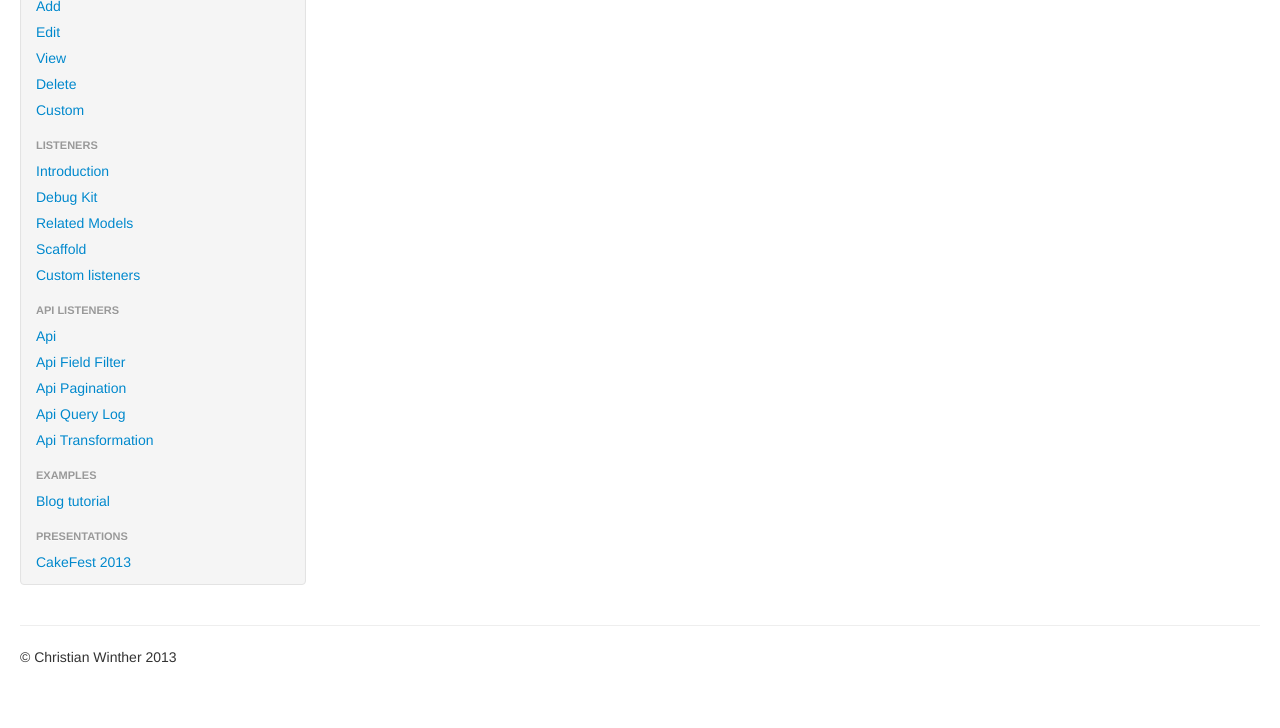
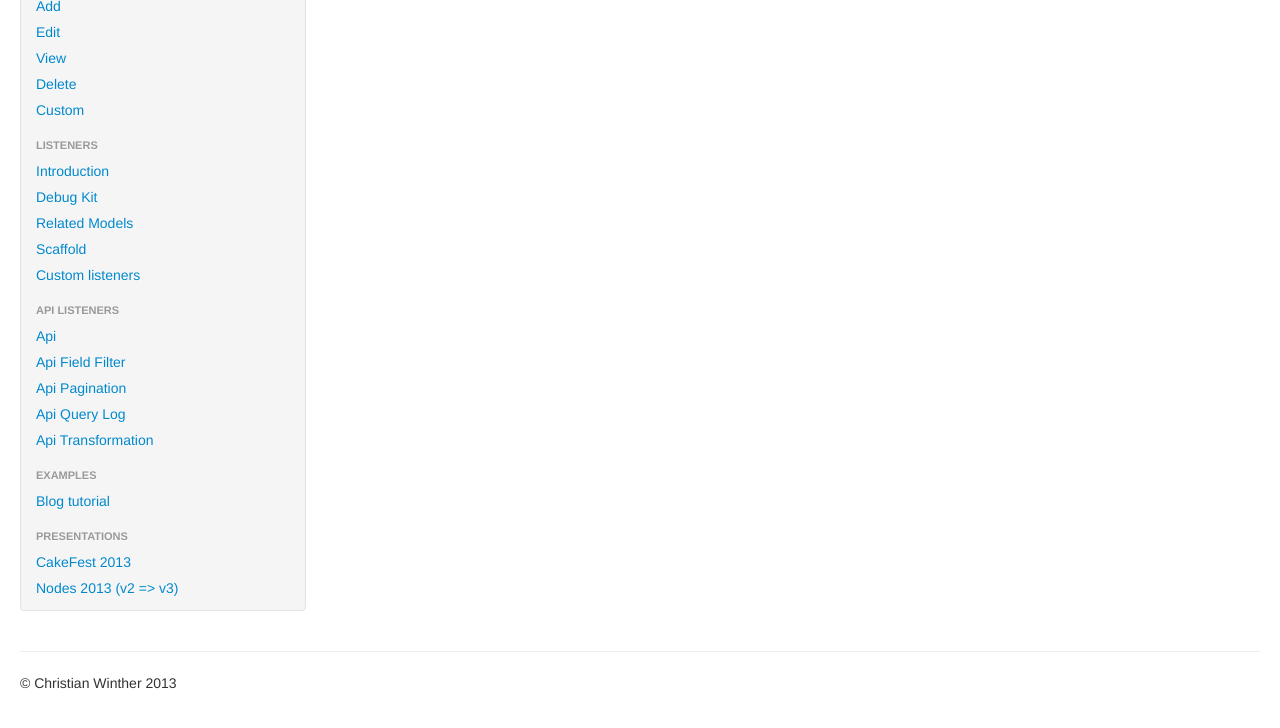
Before and after one commit to FriendsOfCake/crud, a Jekyll site: the page built from examples/index.md, in a window 1280 px wide and 1063 px high. Shown: the part 320-1048 px from the top of the window. Built offline with Jekyll 4.4.1, drawn with Linux system fonts in a browser that asks for light colours; nearby versions of some CDN libraries; comment, search, counter and statistics services are not loaded.

Commit message:
Update default.html

```diff
--- a/_layouts/default.html
+++ b/_layouts/default.html
@@ -106,6 +106,7 @@
               <li class="{% if page.title == "Examples - Blog" %}active{% endif %}"><a href="{{ site.url }}/examples/blog.html">Blog tutorial</a></li>
               <li class="nav-header">Presentations</li>
               <li><a target="_blank" href="{{ site.url }}/presentations/jippi-cakefest-2013/">CakeFest 2013</a></li>
+              <li><a target="_blank" href="{{ site.url }}/presentations/jippi-nodes-2013/">Nodes 2013 (v2 => v3)</a></li>
             </ul>
           </div><!--/.well -->
         </div>
```
